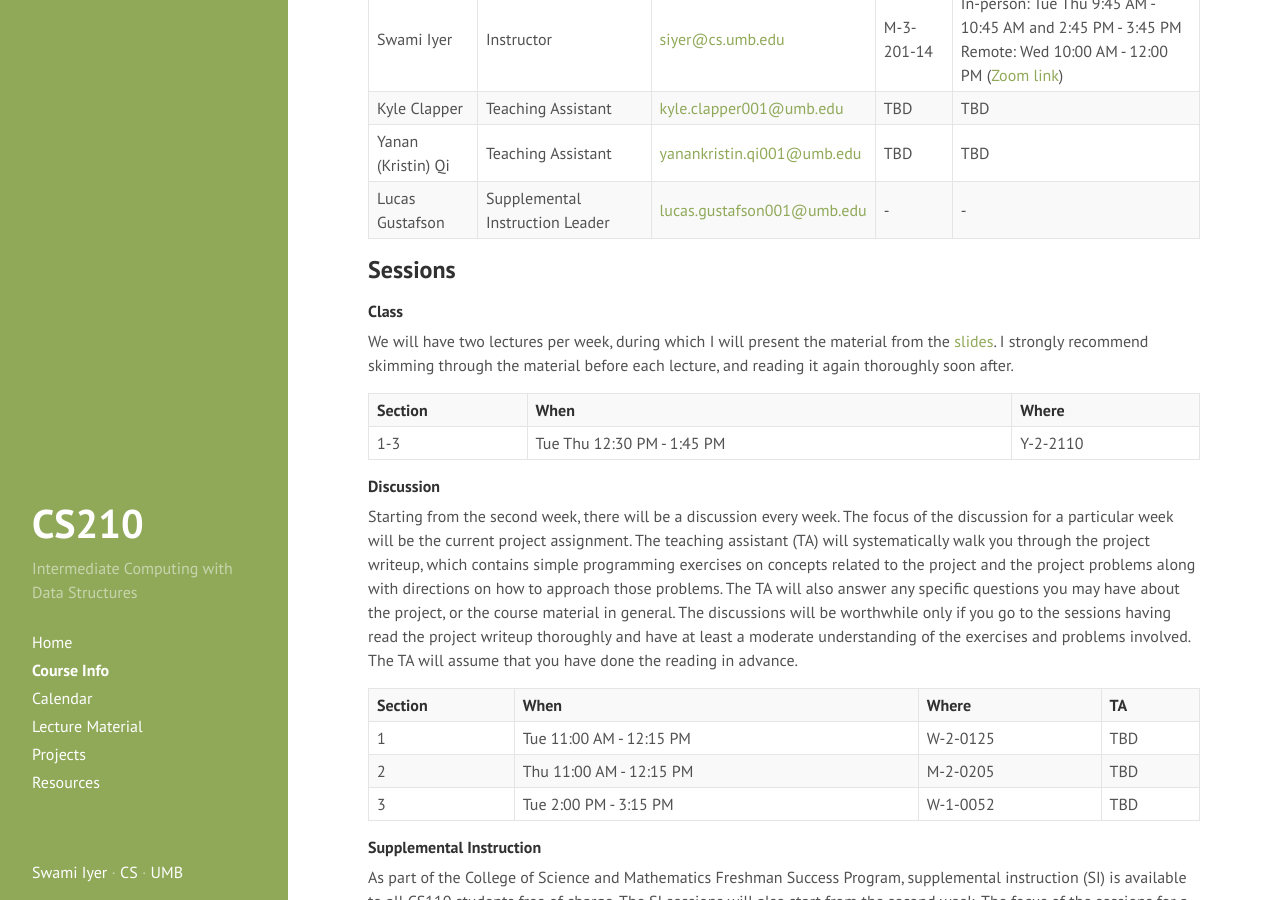
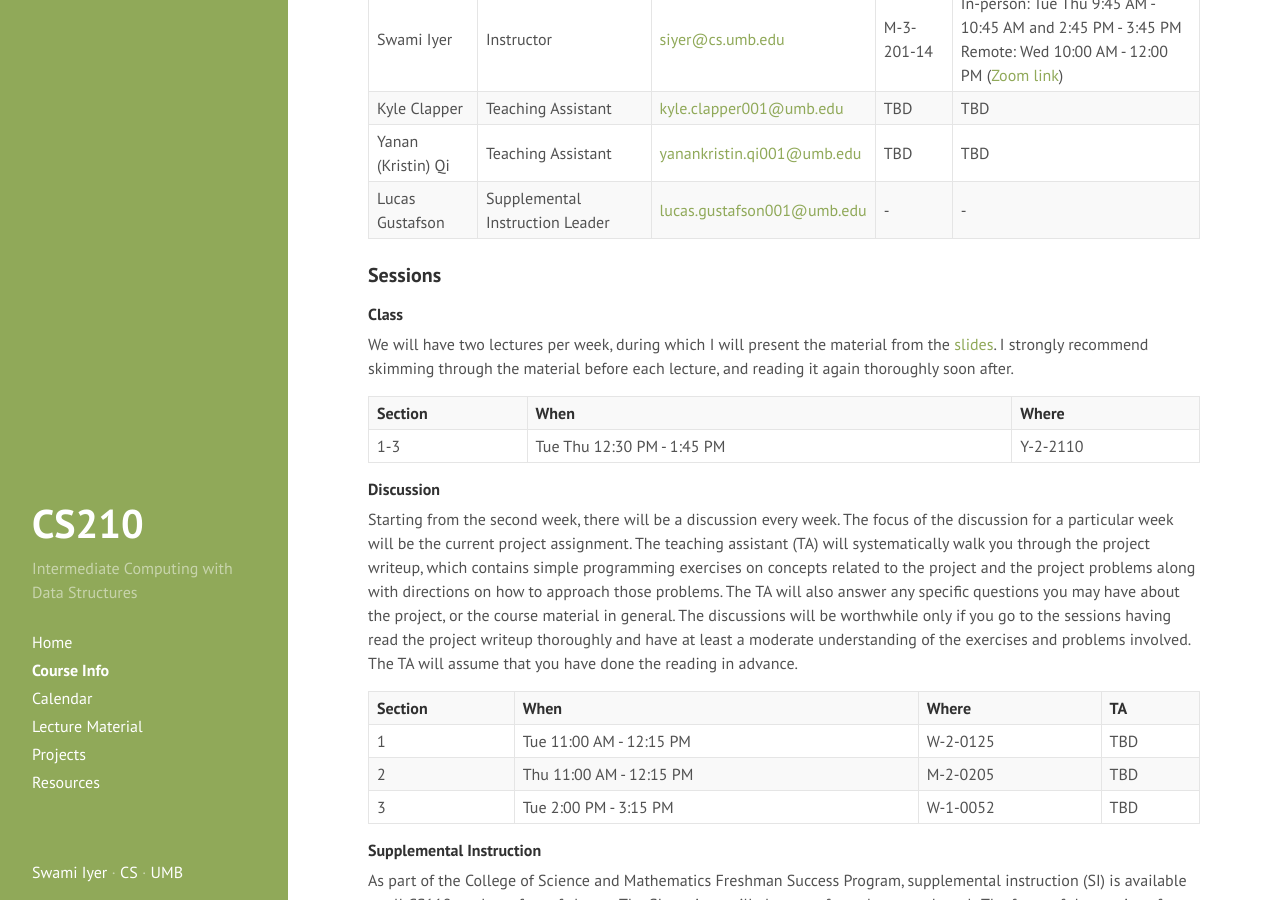
Before and after one commit to swamiiyer/swamiiyer.github.io, a Jekyll site: the page built from _pages/cs210/course_info.md, in a window 1280 px wide and 900 px high, scrolled down 577 px. Built offline with Jekyll 4.4.1, drawn with Linux system fonts in a browser that asks for light colours.

Commit message:
minor update

```diff
--- a/_pages/cs210/course_info.md
+++ b/_pages/cs210/course_info.md
@@ -21,7 +21,7 @@ Kyle Clapper | Teaching Assistant | [kyle.clapper001@umb.edu](kyle.clapper001@um
 Yanan (Kristin) Qi | Teaching Assistant | [yanankristin.qi001@umb.edu](yanankristin.qi001@umb.edu) | TBD | TBD
 Lucas Gustafson | Supplemental Instruction Leader | [lucas.gustafson001@umb.edu](lucas.gustafson001@umb.edu) | - | - |
 
-## Sessions
+### Sessions
 
 #### Class
 
```
